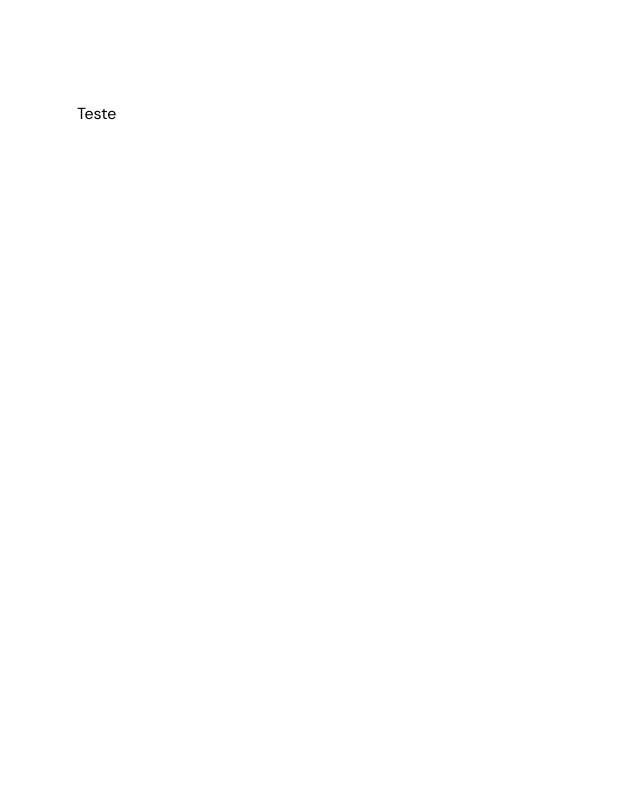
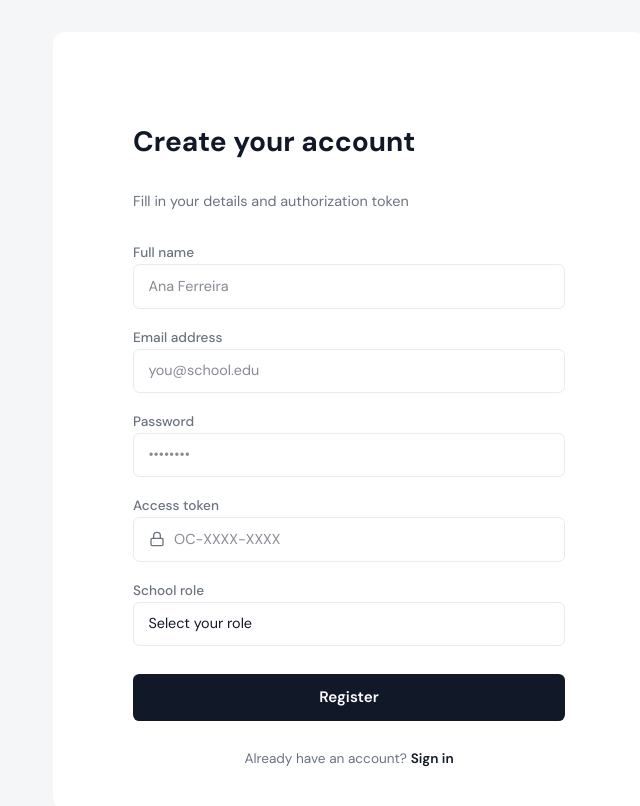
Before and after one commit to OpenCourtApp/OpenCourtApp-Web, a Next.js app: page /register in a window 1280 px wide. Shown: the top 806 px of the page, without its empty margins (291-931 px from the left). Built offline with nearby package versions, Linux system fonts and the light colour scheme.

Commit message:
feat - Criação da tela de Register

```diff
--- a/src/app/(auth)/register/page.js
+++ b/src/app/(auth)/register/page.js
@@ -1,16 +1,99 @@
 'use client';
 
 import styles from './register.module.css';
+import { Lock } from 'react-feather'
+import { useState } from 'react';
 
-export default function registerScreen() {
+export default function RegisterScreen() {
+
+    const [formData, setFormData] = useState({
+        fullName: '',
+        email: '',
+        password: '',
+        accessToken: '',
+        schoolRole: ''
+    });
+    const [error, setError] = useState('');
+    const handleInputChange = (e) => {
+        const { name, value } = e.target;
+        setFormData(prevData => ({ ...prevData, [name]: value }));
+    }
+
     return (
         <div className={styles.container}>
-            <main>
-                <div className={styles.containerModal}>
-                    <img src="/teste-logomarca.svg" alt="Logomarca" className={styles.logomarca} />
-                    <p>Teste</p>
+            <div className={styles.containerModal}>
+                <img src="/teste-logomarca.svg" alt="Logomarca" className={styles.logomarca} />
+
+                <h1 className={styles.title}>Create your account</h1>
+                <p className={styles.subtitle}>Fill in your details and authorization token</p>
+
+                <div className={styles.fieldGroup}>
+                    <div>
+                        <label className={styles.label}>Full name</label>
+                        <input
+                            type="text"
+                            placeholder="Ana Ferreira"
+                            className={styles.input}
+                            name="fullName"
+                            onChange={handleInputChange}
+                        />
+                    </div>
+
+                    <div>
+                        <label className={styles.label}>Email address</label>
+                        <input
+                            type="email"
+                            placeholder="you@school.edu"
+                            className={styles.input}
+                            name="email"
+                            onChange={handleInputChange}
+                        />
+                    </div>
+
+                    <div>
+                        <label className={styles.label}>Password</label>
+                        <input
+                            type="password"
+                            placeholder="••••••••"
+                            className={styles.input}
+                            name="password"
+                            onChange={handleInputChange}
+                        />
+                    </div>
+
+                    <div>
+                        <label className={styles.label}>Access token</label>
+                        <div className={styles.inputWithIcon}>
+                            <span className={styles.inputIcon}>
+                                <Lock size={16}/>
+                            </span>
+                            <input
+                                type="text"
+                                placeholder="OC-XXXX-XXXX"
+                                className={styles.input}
+                                name="accessToken"
+                                onChange={handleInputChange}
+                            />
+                        </div>
+                    </div>
+
+                    <div>
+                        <label className={styles.label}>School role</label>
+                        <select className={styles.select} defaultValue="" name="schoolRole" onChange={handleInputChange}>
+                            <option value="" disabled>Select your role</option>
+                            <option value="student-council">Grêmio Estudantil</option>
+                            <option value="teacher">Professor</option>
+                            <option value="coordination">Coordenação</option>
+                        </select>
+                    </div>
                 </div>
-            </main>
+
+                <button className={styles.registerButton}>Register</button>
+
+                <p className={styles.signIn}>
+                    Already have an account? <a href="/login">Sign in</a>
+                </p>
+            </div>
         </div>
     );
 }
--- a/src/app/(auth)/register/register.module.css
+++ b/src/app/(auth)/register/register.module.css
@@ -1,21 +1,130 @@
-/*registrando arquivo de css*/
 .container {
     display: flex;
+    justify-content: center;
+    align-items: center;
+    background-color: var(--page);
+    min-height: 100vh;
+    padding: 2rem;
 }
 
-.containerModal{
+.containerModal {
+    display: flex;
     flex-direction: column;
-    justify-content: center;
-    align-items: center;
-    background-color:white;
-    margin: 2rem 20rem 2rem 20rem;
-    border-radius: 0.25rem;
-    padding: 3rem;
+    background-color: var(--card);
+    border-radius: 0.75rem;
+    padding: 2.5rem 5rem;
+    width: 100%;
+    max-width: 37rem;
+    gap: 0.25rem;
 }
 
 .logomarca {
-    width: 25%;
+    width: 8rem;
     height: auto;
-    align-items: center;
-    justify-content: start;
+    margin-bottom: 1.5rem;
 }
+
+.title {
+    font-size: 1.75rem;
+    font-weight: 700;
+    color: var(--text);
+    margin: 0 0 1.5rem 0;
+}
+
+.subtitle {
+    font-size: 0.9rem;
+    color: var(--secondary-text);
+    margin: 0 0 1.5rem 0;
+}
+
+.label {
+    font-size: 0.85rem;
+    font-weight: 500;
+    color: var(--secondary-text);
+    margin-bottom: 0.35rem;
+}
+
+.fieldGroup {
+    display: flex;
+    flex-direction: column;
+    gap: 1rem;
+}
+
+.input {
+    width: 100%;
+    padding: 0.65rem 0.9rem;
+    border: 1px solid var(--border);
+    border-radius: 0.4rem;
+    font-size: 0.9rem;
+    color: var(--text);
+    background: var(--card);
+    outline: none;
+    box-sizing: border-box;
+    transition: border-color 0.2s;
+}
+
+.input:focus {
+    border-color: var(--text);
+}
+
+.inputWithIcon {
+    position: relative;
+}
+
+.inputWithIcon .input {
+    padding-left: 2.5rem;
+}
+
+.inputIcon {
+    position: absolute;
+    left: 1rem;
+    top: 50%;
+    transform: translateY(-50%);
+    color: var(--secondary-text);
+    pointer-events: none;
+}
+
+.select {
+    width: 100%;
+    padding: 0.65rem 0.9rem;
+    border: 1px solid var(--border);
+    border-radius: 0.4rem;
+    font-size: 0.9rem;
+    color: var(--text);
+    background: var(--card);
+    outline: none;
+    appearance: none;
+    cursor: pointer;
+    box-sizing: border-box;
+}
+
+.registerButton {
+    width: 100%;
+    padding: 0.75rem;
+    background-color: var(--text);
+    color: var(--card);
+    font-size: 0.95rem;
+    font-weight: 600;
+    border: none;
+    border-radius: 0.4rem;
+    cursor: pointer;
+    margin-top: 1.5rem;
+    transition: 0.2s;
+}
+
+.registerButton:hover {
+    background-color: var(--text-hover);
+}
+
+.signIn {
+    text-align: center;
+    font-size: 0.85rem;
+    color: var(--secondary-text);
+    margin-top: 1.5rem;
+}
+
+.signIn a {
+    color: var(--text);
+    font-weight: 600;
+    text-decoration: none;
+}
```
